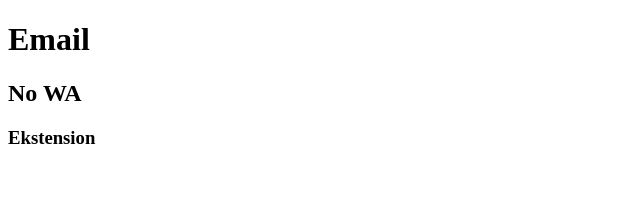
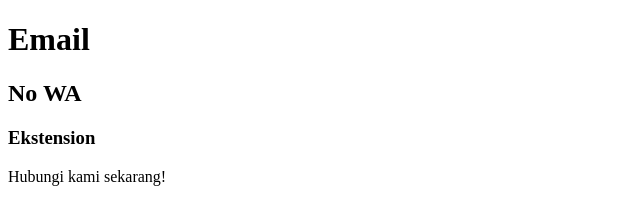
Before and after one commit to Stardustzy/belajarFullstack, a plain HTML site: page contact-us.html in a window 1280 px wide. Shown: the whole page, without its empty margins (0-640 px from the left). Drawn offline with Linux system fonts and the light colour scheme.

Commit message:
Menambahkan pesann

```diff
--- a/contact-us.html
+++ b/contact-us.html
@@ -9,5 +9,7 @@
     <h1>Email</h1>
     <h2>No WA</h2>
     <h3>Ekstension</h3>
+
+    <p>Hubungi kami sekarang!</p>
 </body>
 </html>
```
